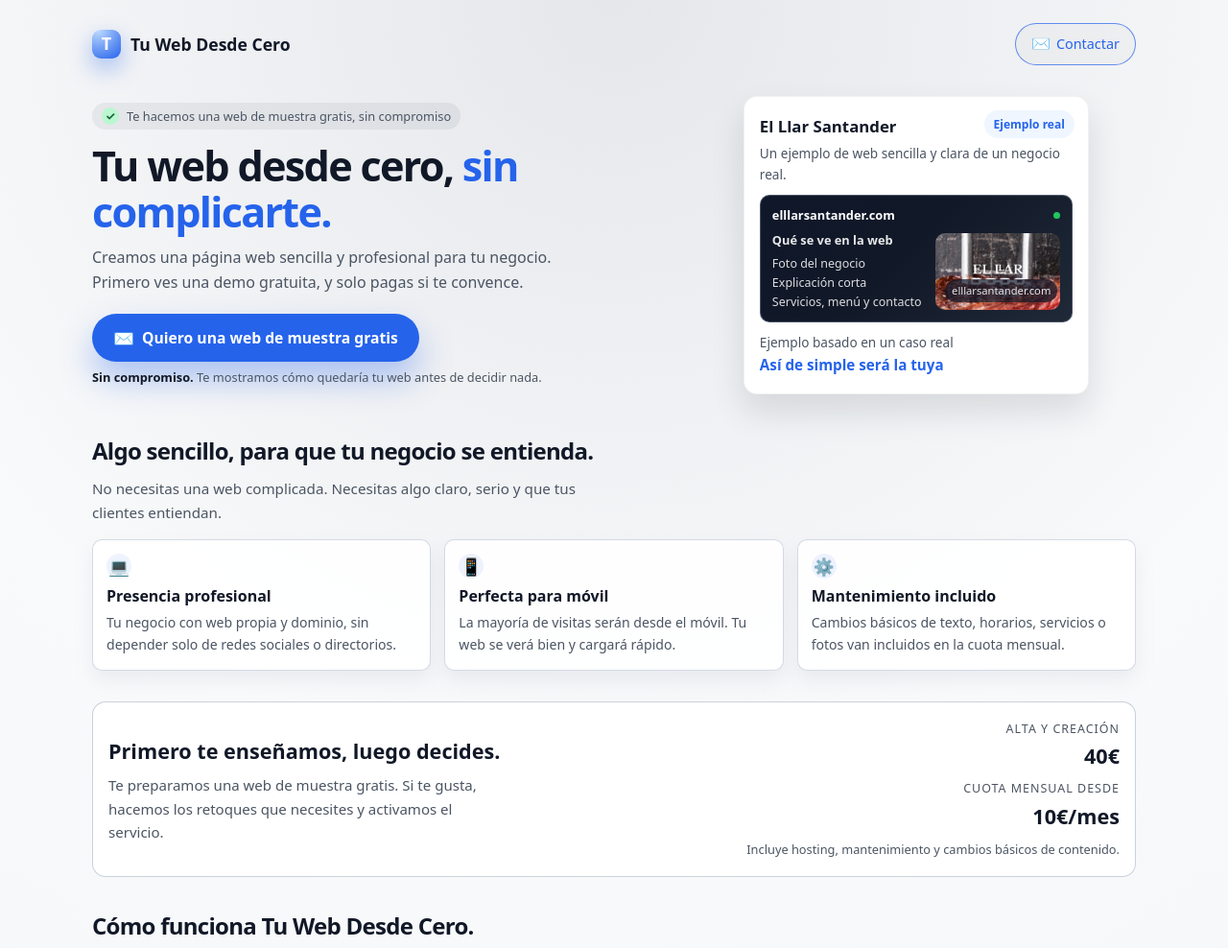
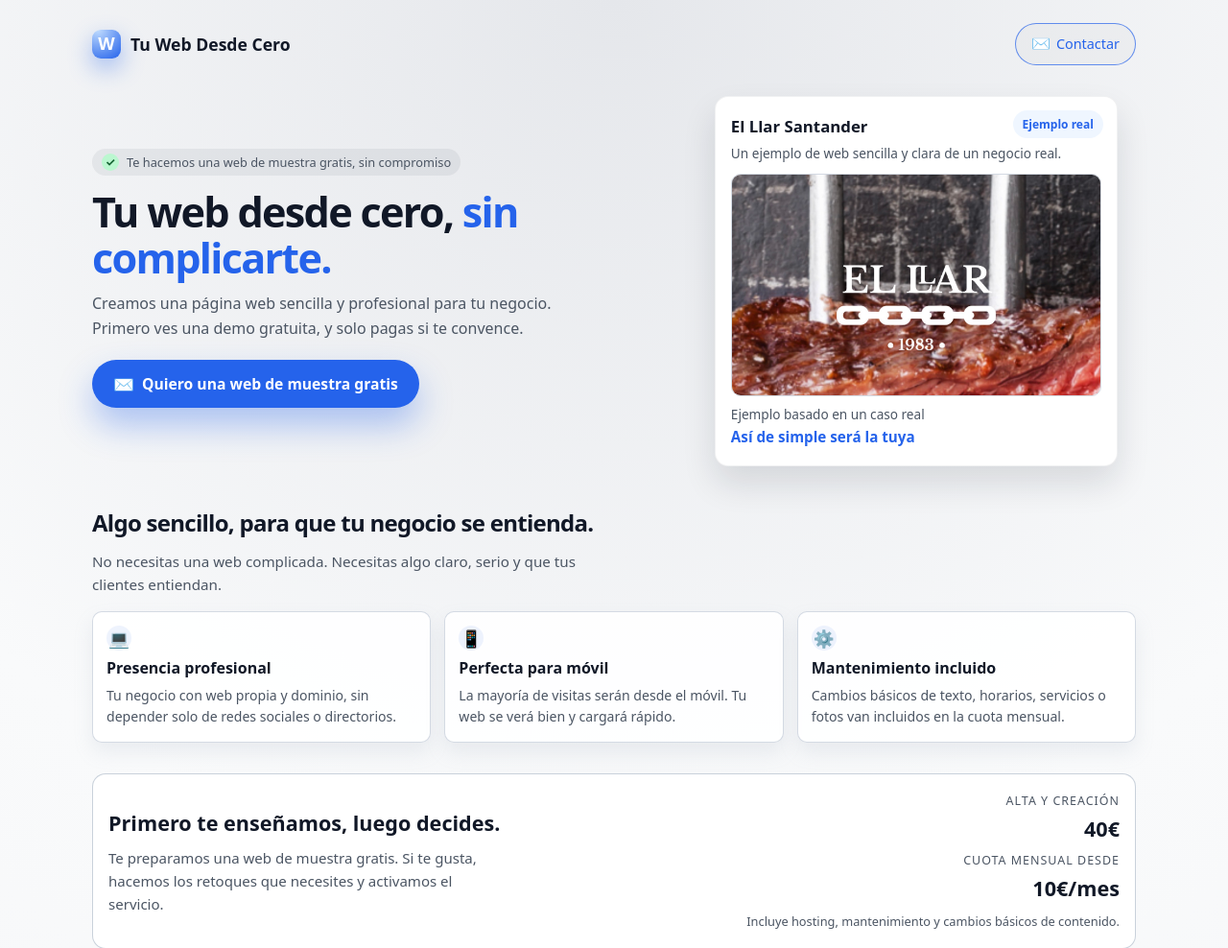
Before and after one commit to JGM2000/webdesdecero, a plain HTML site: page index.html in a window 1280 px wide. Shown: the top 988 px of the page at 96% size. Drawn offline with Linux system fonts and the light colour scheme.

Commit message:
Update index.html

```diff
--- a/index.html
+++ b/index.html
@@ -188,15 +188,6 @@
       font-size: 1.1rem;
     }
 
-    .hero-note {
-      font-size: 0.8rem;
-      color: var(--text-soft);
-    }
-
-    .hero-note strong {
-      color: var(--text);
-    }
-
     /* HERO CARD */
 
     .hero-card-wrap {
@@ -210,7 +201,7 @@
       padding: 18px 16px;
       box-shadow: var(--shadow-soft);
       border: 1px solid rgba(15, 23, 42, 0.06);
-      max-width: 360px;
+      max-width: 420px;
       width: 100%;
       position: relative;
       overflow: hidden;
@@ -244,87 +235,24 @@
       border-radius: var(--radius-md);
       border: 1px solid rgba(148, 163, 184, 0.4);
       overflow: hidden;
-      margin-bottom: 10px;
-      background: linear-gradient(135deg, #0f172a 0, #111827 45%, #1f2937 100%);
-      color: var(--white);
-      padding: 10px 12px;
     }
 
-    .hero-preview-header {
-      display: flex;
-      justify-content: space-between;
-      align-items: center;
-      margin-bottom: 6px;
-      font-size: 0.8rem;
-    }
-
-    .hero-preview-title {
-      font-weight: 600;
-    }
-
-    .hero-preview-dot {
-      width: 7px;
-      height: 7px;
-      border-radius: 999px;
-      background: #22c55e;
-    }
-
-    .hero-preview-body {
-      display: grid;
-      grid-template-columns: 3fr 2.4fr;
-      gap: 8px;
-      align-items: center;
-    }
-
-    .hero-preview-menu {
-      font-size: 0.78rem;
-    }
-
-    .hero-preview-menu h4 {
-      font-size: 0.8rem;
-      margin-bottom: 4px;
-      opacity: 0.9;
-    }
-
-    .hero-preview-menu ul {
-      list-style: none;
-    }
-
-    .hero-preview-menu li {
-      opacity: 0.85;
-    }
-
-    .hero-preview-photo {
-      border-radius: 10px;
-      height: 80px;
-      position: relative;
-      overflow: hidden;
-    }
-
-    .hero-preview-photo img {
-      width: 100%;
-      height: 100%;
-      object-fit: cover;
+    .hero-preview a {
       display: block;
     }
 
-    .hero-preview-photo::after {
-      content: "elllarsantander.com";
-      position: absolute;
-      bottom: 8px;
-      left: 10px;
-      font-size: 0.7rem;
-      padding: 3px 7px;
-      border-radius: 999px;
-      background: rgba(15, 23, 42, 0.7);
-      color: #e5e7eb;
+    .hero-preview img {
+      width: 100%;
+      height: 230px;
+      object-fit: cover;
+      display: block;
     }
 
     .hero-card-pricing {
       display: flex;
       justify-content: space-between;
       align-items: baseline;
-      margin-top: 4px;
+      margin-top: 8px;
       font-size: 0.85rem;
       color: var(--text-soft);
     }
@@ -540,14 +468,31 @@
       border-radius: var(--radius-md);
       border: 1px solid rgba(148, 163, 184, 0.5);
       font-size: 0.9rem;
+      display: block;
+      text-decoration: none;
+      color: inherit;
+      box-shadow: 0 10px 18px rgba(148, 163, 184, 0.18);
+      transition: transform 0.12s ease, box-shadow 0.12s ease;
+    }
+
+    .example-card:hover {
+      transform: translateY(-2px);
+      box-shadow: 0 16px 28px rgba(148, 163, 184, 0.26);
     }
 
     .example-thumb {
-      margin-bottom: 6px;
+      margin-bottom: 8px;
       border-radius: 10px;
       overflow: hidden;
       border: 1px solid rgba(148, 163, 184, 0.4);
-      max-height: 150px;
+      height: 210px;
+    }
+
+    .example-thumb img {
+      width: 100%;
+      height: 100%;
+      object-fit: cover;
+      display: block;
     }
 
     .example-title {
@@ -560,10 +505,6 @@
       color: var(--text-soft);
       margin-bottom: 4px;
       word-break: break-all;
-    }
-
-    .example-url a {
-      text-decoration: underline;
     }
 
     .example-tag {
@@ -614,14 +555,9 @@
       }
     }
 
-    .cta-final-contact p {
-      font-size: 0.85rem;
-      margin-bottom: 8px;
-    }
-
     .cta-final-contact a {
       font-weight: 600;
-      text-decoration: underline;
+      text-decoration: none;
     }
 
     footer {
@@ -636,7 +572,7 @@
   <div class="page">
     <header>
       <div class="logo">
-        <div class="logo-mark">T</div>
+        <div class="logo-mark">W</div>
         <div>Tu Web Desde Cero</div>
       </div>
       <div class="nav-small">
@@ -672,9 +608,6 @@
               <span>Quiero una web de muestra gratis</span>
             </a>
           </div>
-          <p class="hero-note">
-            <strong>Sin compromiso.</strong> Te mostramos cómo quedaría tu web antes de decidir nada.
-          </p>
         </div>
 
         <div class="hero-card-wrap">
@@ -686,25 +619,10 @@
             </div>
 
             <div class="hero-preview">
-              <div class="hero-preview-header">
-                <div class="hero-preview-title">elllarsantander.com</div>
-                <div class="hero-preview-dot"></div>
-              </div>
-              <div class="hero-preview-body">
-                <div class="hero-preview-menu">
-                  <h4>Qué se ve en la web</h4>
-                  <ul>
-                    <li>Foto del negocio</li>
-                    <li>Explicación corta</li>
-                    <li>Servicios, menú y contacto</li>
-                  </ul>
-                </div>
-                <div class="hero-preview-photo">
-                  <!-- Sustituye la ruta por la captura real del Llar -->
-                  <img src="img/elllarsantander-demo.webp"
-                       alt="Vista previa de la web de El Llar Santander" loading="lazy" />
-                </div>
-              </div>
+              <a href="https://elllarsantander.com" target="_blank" rel="noopener">
+                <img src="img/elllarsantander-demo.webp"
+                     alt="Vista de la web de El Llar Santander" loading="lazy" />
+              </a>
             </div>
 
             <div class="hero-card-pricing">
@@ -820,35 +738,25 @@
         </p>
 
         <div class="examples-grid">
-          <div class="example-card">
+          <a href="https://elllarsantander.com" target="_blank" rel="noopener" class="example-card">
             <div class="example-thumb">
-              <!-- Captura de la web de El Llar -->
-              <img src="img/elllarsantander-thumb.webp"
+              <img src="img/elllarsantander-demo.webp"
                    alt="Captura de la web de El Llar Santander" loading="lazy" />
             </div>
             <div class="example-title">El Llar Santander</div>
-            <div class="example-url">
-              <a href="https://elllarsantander.com" target="_blank" rel="noopener">
-                https://elllarsantander.com
-              </a>
-            </div>
+            <div class="example-url">https://elllarsantander.com</div>
             <div class="example-tag">Restaurante / Asador</div>
-          </div>
+          </a>
 
-          <div class="example-card">
+          <a href="https://lasecretburgers.com" target="_blank" rel="noopener" class="example-card">
             <div class="example-thumb">
-              <!-- Captura de la web de La Secret Burgers -->
-              <img src="img/lasecretburgers-thumb.webp"
+              <img src="img/lasecretburgers-demo.webp"
                    alt="Captura de la web de La Secret Burgers" loading="lazy" />
             </div>
             <div class="example-title">La Secret Burgers</div>
-            <div class="example-url">
-              <a href="https://lasecretburgers.com" target="_blank" rel="noopener">
-                https://lasecretburgers.com
-              </a>
-            </div>
+            <div class="example-url">https://lasecretburgers.com</div>
             <div class="example-tag">Hamburguesería</div>
-          </div>
+          </a>
         </div>
       </section>
 
@@ -862,7 +770,6 @@
             </p>
           </div>
           <div class="cta-final-contact">
-            <p>📩 Email: <a href="mailto:contacto@webdesdecero.com">contacto@webdesdecero.com</a></p>
             <a href="mailto:contacto@webdesdecero.com?subject=Quiero%20una%20web%20de%20muestra&body=Hola,%20quiero%20que%20me%20hag%C3%A1is%20una%20web%20de%20muestra%20para%20mi%20negocio."
                class="btn-primary">
               <span class="icon">✉️</span>
```
